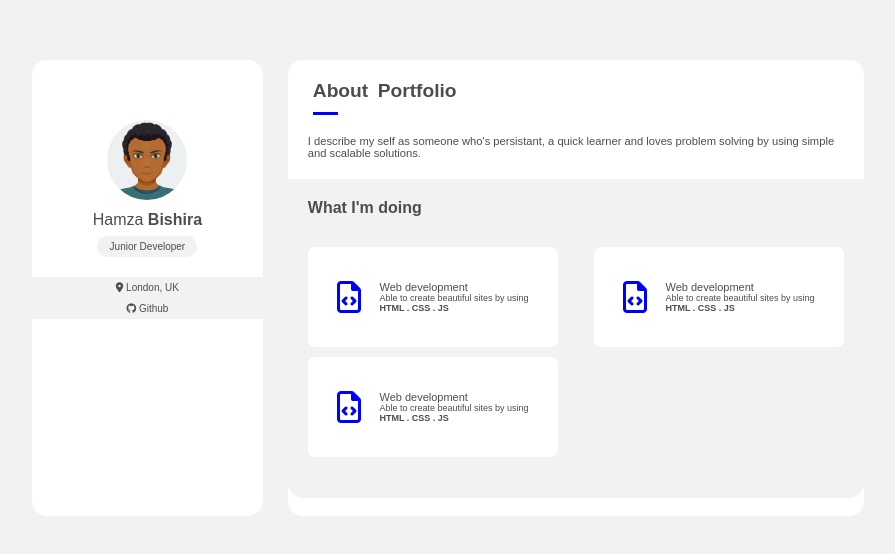
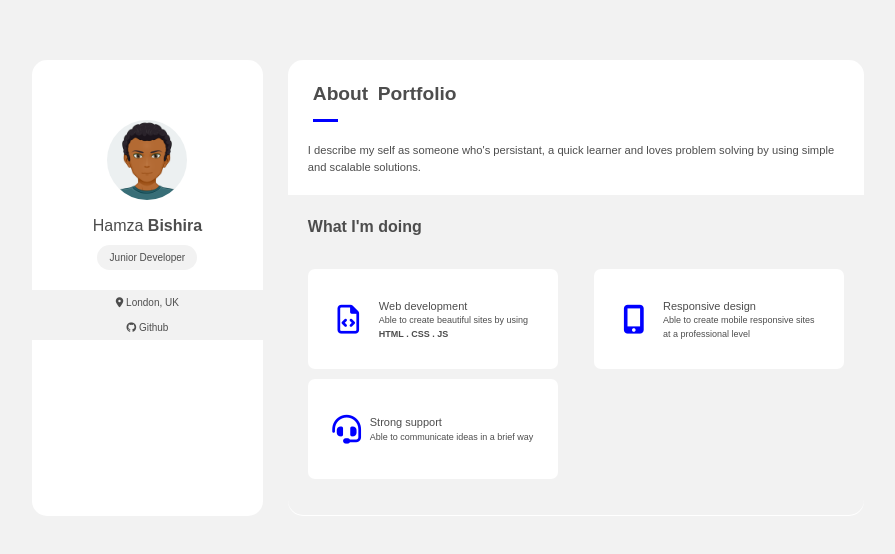
Before and after one commit to bishira14/portfolio_Proj, a plain HTML site: page index.html in a window 1280 px wide. Shown: the part 110-664 px from the top of the page, without its empty margins (192-1087 px from the left). Drawn offline with Linux system fonts and the light colour scheme.

Commit message:
latest update

```diff
--- a/index.css
+++ b/index.css
@@ -11,6 +11,7 @@ body{
   align-items: center;
   font-family: sans-serif;
   color:rgb(77, 77, 77);
+  line-height: 1.5;
 }
 .first{
   height:60vh;
@@ -113,8 +114,8 @@ body{
   border-radius:7px;
   margin-bottom: 10px;
 }
-.fa-file-code{
-  font-size: 2rem;
+.icon{
+  font-size: 1.8rem;
   color:blue;
 }
 
--- a/index.html
+++ b/index.html
@@ -33,27 +33,27 @@
            <div class="skills">
 
              <div class="skills_1">
-               <i class="far fa-file-code"></i>
-               <div class="skills_1_info">
+               <i class="far fa-file-code icon"></i>
+               <div class="skills_info">
                   <p class="skills_info_1">Web development</p>
                   <p class="skills_info_2">Able to create beautiful sites by using</p>
                   <p class="skills_info_2"><strong>HTML . CSS . JS</strong></p>
                </div>
              </div>
              <div class="skills_2">
-               <i class="far fa-file-code"></i>
-               <div class="skills_1_info">
-                  <p class="skills_info_1">Web development</p>
-                  <p class="skills_info_2">Able to create beautiful sites by using</p>
-                  <p class="skills_info_2"><strong>HTML . CSS . JS</strong></p>
+               <i class="fas fa-mobile-alt icon"></i>
+               <div class="skills_info">
+                  <p class="skills_info_1">Responsive design</p>
+                  <p class="skills_info_2">Able to create mobile responsive sites </p>
+                  <p class="skills_info_2">at a professional level</p>
                </div>
              </div>
              <div class="skills_3">
-               <i class="far fa-file-code"></i>
-               <div class="skills_1_info">
-                  <p class="skills_info_1">Web development</p>
-                  <p class="skills_info_2">Able to create beautiful sites by using</p>
-                  <p class="skills_info_2"><strong>HTML . CSS . JS</strong></p>
+               <!-- <i class="fas fa-sync icon"></i> -->
+               <i class="fas fa-headset icon"></i>
+               <div class="skills_info">
+                  <p class="skills_info_1">Strong support</p>
+                  <p class="skills_info_2">Able to communicate ideas in a brief way</p>
                </div>
              </div>
 
```
